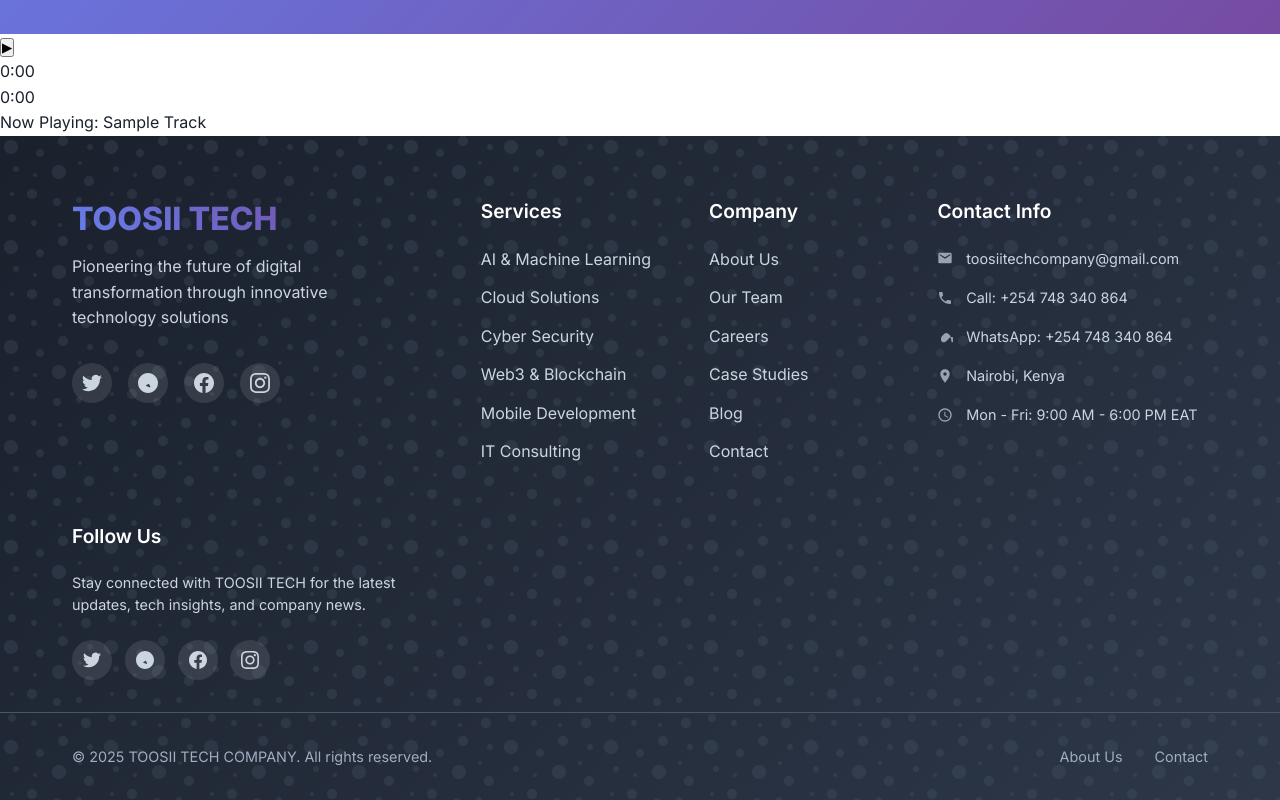
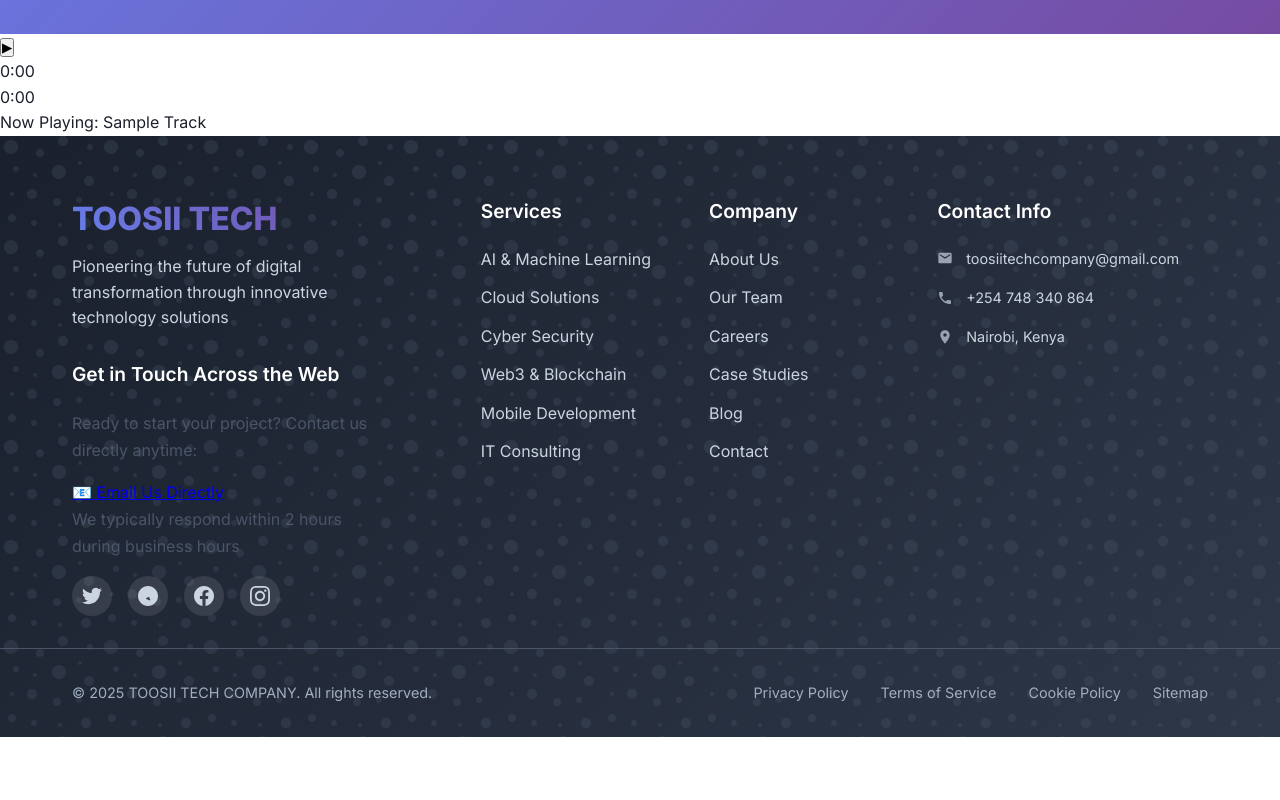
Before and after one commit to TOOSII102/BASE-WEB-APP2, a Next.js app: page /team in a window 1280 px wide. Shown: the part 4726-5526 px from the top of the page. After the commit the page ends 5463 px from the top, so only its background shows below. Built offline with nearby package versions, Linux system fonts and the light colour scheme.

Commit message:
Update Footer.js

```diff
--- a/components/Footer.js
+++ b/components/Footer.js
@@ -2,6 +2,8 @@ import Link from 'next/link'
 import './footer.css'
 
 export default function Footer() {
+  const currentYear = new Date().getFullYear()
+
   return (
     <footer className="footer">
       <div className="footer-content">
@@ -12,47 +14,41 @@ export default function Footer() {
             <p className="footer-tagline">
               Pioneering the future of digital transformation through innovative technology solutions
             </p>
+
+            {/* Get in Touch Across the Web */}
+            <div className="contact-direct-section">
+              <h4 className="contact-direct-title">Get in Touch Across the Web</h4>
+              <p className="contact-direct-text">
+                Ready to start your project? Contact us directly anytime:
+              </p>
+              <a
+                href="mailto:toosiitechcompany@gmail.com"
+                className="email-direct-link"
+              >
+                📧 Email Us Directly
+              </a>
+              <p className="response-time">
+                We typically respond within 2 hours during business hours
+              </p>
+            </div>
+
             <div className="social-links">
-              <a
-                href="https://twitter.com/austin254ke"
-                className="social-link"
-                aria-label="Twitter"
-                target="_blank"
-                rel="noopener noreferrer"
-              >
+              <a href="https://twitter.com/austin254ke" className="social-link" aria-label="Twitter" target="_blank" rel="noopener noreferrer">
                 <svg width="20" height="20" viewBox="0 0 24 24" fill="currentColor">
                   <path d="M23.953 4.57a10 10 0 01-2.825.775 4.958 4.958 0 002.163-2.723c-.951.555-2.005.959-3.127 1.184a4.92 4.92 0 00-8.384 4.482C7.69 8.095 4.067 6.13 1.64 3.162a4.822 4.822 0 00-.666 2.475c0 1.71.87 3.213 2.188 4.096a4.904 4.904 0 01-2.228-.616v.06a4.923 4.923 0 003.946 4.827 4.996 4.996 0 01-2.212.085 4.936 4.936 0 004.604 3.417 9.867 9.867 0 01-6.102 2.105c-.39 0-.779-.023-1.17-.067a13.995 13.995 0 007.557 2.209c9.053 0 13.998-7.496 13.998-13.985 0-.21 0-.42-.015-.63A9.935 9.935 0 0024 4.59z"/>
                 </svg>
               </a>
-              <a
-                href="https://t.me/toosiitech"
-                className="social-link"
-                aria-label="Telegram"
-                target="_blank"
-                rel="noopener noreferrer"
-              >
+              <a href="https://t.me/toosiitech" className="social-link" aria-label="Telegram" target="_blank" rel="noopener noreferrer">
                 <svg width="20" height="20" viewBox="0 0 24 24" fill="currentColor">
                   <path d="M12 0C5.373 0 0 5.373 0 12s5.373 12 12 12 12-5.373 12-12S18.627 0 12 0zm5.562 8.191c-.175.767-.836 2.555-1.652 4.894-.938 2.687-1.367 3.953-1.467 4.036-.067.067-.335.201-.492.201-.067 0-.268-.067-.402-.134-.468-.201-1.236-.536-1.92-.869-.936-.468-1.503-.736-1.636-.803-.335-.201-.536-.335-.536-.536 0-.134.067-.201.335-.335.268-.134 1.503-.803 2.077-1.103.67-.335.937-.402 1.103-.402.201 0 .335.067.402.134.067.067.134.268.201.402.134.335.268.67.402 1.003.134.335.268.67.402.937.134.335.268.536.335.67.067.134.134.201.201.201.067 0 .134-.067.268-.134.134-.067.335-.201.536-.335.268-.134.468-.268.67-.402.201-.134.402-.268.536-.335.134-.067.268-.134.335-.134.067 0 .134.067.134.134 0 .067-.067.268-.134.536z"/>
                 </svg>
               </a>
-              <a
-                href="https://www.facebook.com/ToosiiGrainger.com9"
-                className="social-link"
-                aria-label="Facebook"
-                target="_blank"
-                rel="noopener noreferrer"
-              >
+              <a href="https://www.facebook.com/ToosiiGrainger.com9" className="social-link" aria-label="Facebook" target="_blank" rel="noopener noreferrer">
                 <svg width="20" height="20" viewBox="0 0 24 24" fill="currentColor">
                   <path d="M24 12.073c0-6.627-5.373-12-12-12s-12 5.373-12 12c0 5.99 4.388 10.954 10.125 11.854v-8.385H7.078v-3.47h3.047V9.43c0-3.007 1.792-4.669 4.533-4.669 1.312 0 2.686.235 2.686.235v2.953H15.83c-1.491 0-1.956.925-1.956 1.874v2.25h3.328l-.532 3.47h-2.796v8.385C19.612 23.027 24 18.062 24 12.073z"/>
                 </svg>
               </a>
-              <a
-                href="https://instagram.com/toosii_ke"
-                className="social-link"
-                aria-label="Instagram"
-                target="_blank"
-                rel="noopener noreferrer"
-              >
+              <a href="https://instagram.com/toosii_ke" className="social-link" aria-label="Instagram" target="_blank" rel="noopener noreferrer">
                 <svg width="20" height="20" viewBox="0 0 24 24" fill="currentColor">
                   <path d="M12 2.163c3.204 0 3.584.012 4.85.07 3.252.148 4.771 1.691 4.919 4.919.058 1.265.069 1.645.069 4.849 0 3.205-.012 3.584-.069 4.849-.149 3.225-1.664 4.771-4.919 4.919-1.266.058-1.644.07-4.85.07-3.204 0-3.584-.012-4.849-.07-3.26-.149-4.771-1.699-4.919-4.92-.058-1.265-.07-1.644-.07-4.849 0-3.204.013-3.583.07-4.849.149-3.227 1.664-4.771 4.919-4.919 1.266-.057 1.645-.069 4.849-.069zm0-2.163c-3.259 0-3.667.014-4.947.072-4.358.2-6.78 2.618-6.98 6.98-.059 1.281-.073 1.689-.073 4.948 0 3.259.014 3.668.072 4.948.2 4.358 2.618 6.78 6.98 6.98 1.281.058 1.689.072 4.948.072 3.259 0 3.668-.014 4.948-.072 4.354-.2 6.782-2.618 6.979-6.98.059-1.28.073-1.689.073-4.948 0-3.259-.014-3.667-.072-4.947-.196-4.354-2.617-6.78-6.979-6.98-1.281-.059-1.69-.073-4.949-.073zm0 5.838c-3.403 0-6.162 2.759-6.162 6.162s2.759 6.163 6.162 6.163 6.162-2.759 6.162-6.163c0-3.403-2.759-6.162-6.162-6.162zm0 10.162c-2.209 0-4-1.79-4-4 0-2.209 1.791-4 4-4s4 1.791 4 4c0 2.21-1.791 4-4 4zm6.406-11.845c-.796 0-1.441.645-1.441 1.44s.645 1.44 1.441 1.44c.795 0 1.439-.645 1.439-1.44s-.644-1.44-1.439-1.44z"/>
                 </svg>
@@ -87,7 +83,7 @@ export default function Footer() {
           </ul>
         </div>
 
-        {/* Contact Information */}
+        {/* Contact Info */}
         <div className="footer-section">
           <h4 className="footer-heading">Contact Info</h4>
           <div className="contact-info">
@@ -101,15 +97,7 @@ export default function Footer() {
               <svg width="16" height="16" viewBox="0 0 24 24" fill="currentColor">
                 <path d="M6.62 10.79c1.44 2.83 3.76 5.14 6.59 6.59l2.2-2.2c.27-.27.67-.36 1.02-.24 1.12.37 2.33.57 3.57.57.55 0 1 .45 1 1V20c0 .55-.45 1-1 1-9.39 0-17-7.61-17-17 0-.55.45-1 1-1h3.5c.55 0 1 .45 1 1 0 1.25.2 2.45.57 3.57.11.35.03.74-.25 1.02l-2.2 2.2z"/>
               </svg>
-              <a href="tel:+254748340864">Call: +254 748 340 864</a>
-            </div>
-            <div className="contact-item">
-              <svg width="16" height="16" viewBox="0 0 24 24" fill="currentColor">
-                <path d="M20 10c-2-2-4-4-6-4s-4 2-6 4c-2 2-2 4-2 6s2 4 4 4 4-2 6-4c2-2 4-4 6-4s4 2 4 4-2 4-4 4z"/>
-              </svg>
-              <a href="https://wa.me/254748340864" target="_blank" rel="noopener noreferrer">
-                WhatsApp: +254 748 340 864
-              </a>
+              <a href="tel:+254748340864">+254 748 340 864</a>
             </div>
             <div className="contact-item">
               <svg width="16" height="16" viewBox="0 0 24 24" fill="currentColor">
@@ -117,57 +105,20 @@ export default function Footer() {
               </svg>
               <span>Nairobi, Kenya</span>
             </div>
-            <div className="contact-item">
-              <svg width="16" height="16" viewBox="0 0 24 24" fill="currentColor">
-                <path d="M11.99 2C6.47 2 2 6.48 2 12s4.47 10 9.99 10C17.52 22 22 17.52 22 12S17.52 2 11.99 2zM12 20c-4.42 0-8-3.58-8-8s3.58-8 8-8 8 3.58 8 8-3.58 8-8 8zm.5-13H11v6l5.25 3.15.75-1.23-4.5-2.67z"/>
-              </svg>
-              <span>Mon - Fri: 9:00 AM - 6:00 PM EAT</span>
-            </div>
-          </div>
-        </div>
-
-        {/* Social Platforms */}
-        <div className="footer-section">
-          <h4 className="footer-heading">Follow Us</h4>
-          <p className="newsletter-text">
-            Stay connected with TOOSII TECH for the latest updates, tech insights, and company news.
-          </p>
-          <div className="social-platforms">
-            <div className="platform-links">
-              <a href="https://twitter.com/austin254ke" className="platform-link" aria-label="Twitter: @austin254ke" target="_blank" rel="noopener noreferrer">
-                <svg width="18" height="18" viewBox="0 0 24 24" fill="currentColor">
-                  <path d="M23.953 4.57a10 10 0 01-2.825.775 4.958 4.958 0 002.163-2.723c-.951.555-2.005.959-3.127 1.184a4.92 4.92 0 00-8.384 4.482C7.69 8.095 4.067 6.13 1.64 3.162a4.822 4.822 0 00-.666 2.475c0 1.71.87 3.213 2.188 4.096a4.904 4.904 0 01-2.228-.616v.06a4.923 4.923 0 003.946 4.827 4.996 4.996 0 01-2.212.085 4.936 4.936 0 004.604 3.417 9.867 9.867 0 01-6.102 2.105c-.39 0-.779-.023-1.17-.067a13.995 13.995 0 007.557 2.209c9.053 0 13.998-7.496 13.998-13.985 0-.21 0-.42-.015-.63A9.935 9.935 0 0024 4.59z"/>
-                </svg>
-              </a>
-              <a href="https://t.me/toosiitech" className="platform-link" aria-label="Telegram: @toosiitech" target="_blank" rel="noopener noreferrer">
-                <svg width="18" height="18" viewBox="0 0 24 24" fill="currentColor">
-                  <path d="M12 0C5.373 0 0 5.373 0 12s5.373 12 12 12 12-5.373 12-12S18.627 0 12 0zm5.562 8.191c-.175.767-.836 2.555-1.652 4.894-.938 2.687-1.367 3.953-1.467 4.036-.067.067-.335.201-.492.201-.067 0-.268-.067-.402-.134-.468-.201-1.236-.536-1.92-.869-.936-.468-1.503-.736-1.636-.803-.335-.201-.536-.335-.536-.536 0-.134.067-.201.335-.335.268-.134 1.503-.803 2.077-1.103.67-.335.937-.402 1.103-.402.201 0 .335.067.402.134.067.067.134.268.201.402.134.335.268.67.402 1.003.134.335.268.67.402.937.134.335.268.536.335.67.067.134.134.201.201.201.067 0 .134-.067.268-.134.134-.067.335-.201.536-.335.268-.134.468-.268.67-.402.201-.134.402-.268.536-.335.134-.067.268-.134.335-.134.067 0 .134.067.134.134 0 .067-.067.268-.134.536z"/>
-                </svg>
-              </a>
-              <a href="https://www.facebook.com/ToosiiGrainger.com9" className="platform-link" aria-label="Facebook: ToosiiGrainger" target="_blank" rel="noopener noreferrer">
-                <svg width="18" height="18" viewBox="0 0 24 24" fill="currentColor">
-                  <path d="M24 12.073c0-6.627-5.373-12-12-12s-12 5.373-12 12c0 5.99 4.388 10.954 10.125 11.854v-8.385H7.078v-3.47h3.047V9.43c0-3.007 1.792-4.669 4.533-4.669 1.312 0 2.686.235 2.686.235v2.953H15.83c-1.491 0-1.956.925-1.956 1.874v2.25h3.328l-.532 3.47h-2.796v8.385C19.612 23.027 24 18.062 24 12.073z"/>
-                </svg>
-              </a>
-              <a href="https://instagram.com/toosii_ke" className="platform-link" aria-label="Instagram: @toosii_ke" target="_blank" rel="noopener noreferrer">
-                <svg width="18" height="18" viewBox="0 0 24 24" fill="currentColor">
-                  <path d="M12 2.163c3.204 0 3.584.012 4.85.07 3.252.148 4.771 1.691 4.919 4.919.058 1.265.069 1.645.069 4.849 0 3.205-.012 3.584-.069 4.849-.149 3.225-1.664 4.771-4.919 4.919-1.266.058-1.644.07-4.85.07-3.204 0-3.584-.012-4.849-.07-3.26-.149-4.771-1.699-4.919-4.92-.058-1.265-.07-1.644-.07-4.849 0-3.204.013-3.583.07-4.849.149-3.227 1.664-4.771 4.919-4.919 1.266-.057 1.645-.069 4.849-.069zm0-2.163c-3.259 0-3.667.014-4.947.072-4.358.2-6.78 2.618-6.98 6.98-.059 1.281-.073 1.689-.073 4.948 0 3.259.014 3.668.072 4.948.2 4.358 2.618 6.78 6.98 6.98 1.281.058 1.689.072 4.948.072 3.259 0 3.668-.014 4.948-.072 4.354-.2 6.782-2.618 6.979-6.98.059-1.28.073-1.689.073-4.948 0-3.259-.014-3.667-.072-4.947-.196-4.354-2.617-6.78-6.979-6.98-1.281-.059-1.69-.073-4.949-.073zm0 5.838c-3.403 0-6.162 2.759-6.162 6.162s2.759 6.163 6.162 6.163 6.162-2.759 6.162-6.163c0-3.403-2.759-6.162-6.162-6.162zm0 10.162c-2.209 0-4-1.79-4-4 0-2.209 1.791-4 4-4s4 1.791 4 4c0 2.21-1.791 4-4 4zm6.406-11.845c-.796 0-1.441.645-1.441 1.44s.645 1.44 1.441 1.44c.795 0 1.439-.645 1.439-1.44s-.644-1.44-1.439-1.44z"/>
-                </svg>
-              </a>
-            </div>
           </div>
         </div>
       </div>
 
-      {/* Footer Bottom */}
       <div className="footer-bottom">
         <div className="footer-bottom-content">
           <div className="copyright">
-            © {new Date().getFullYear()} TOOSII TECH COMPANY. All rights reserved.
+            © {currentYear} TOOSII TECH COMPANY. All rights reserved.
           </div>
           <div className="footer-legal">
-            <Link href="/about">About Us</Link>
-            <Link href="/contact">Contact</Link>
+            <Link href="/privacy-policy">Privacy Policy</Link>
+            <Link href="/terms-of-service">Terms of Service</Link>
+            <Link href="/cookies">Cookie Policy</Link>
+            <Link href="/sitemap">Sitemap</Link>
           </div>
         </div>
       </div>
```
